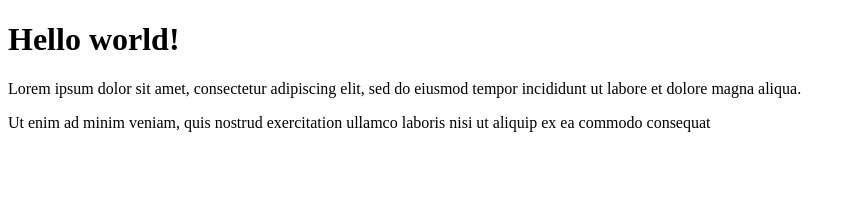
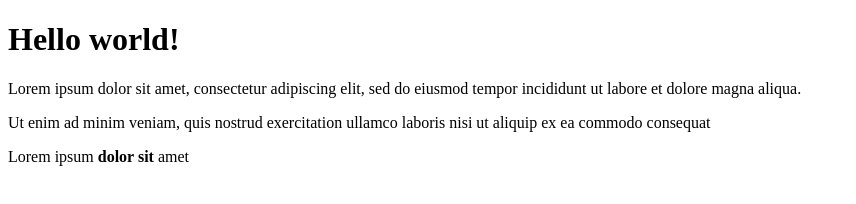
Before and after one commit to joaquintalice/git_test, a plain HTML site: page index.html in a window 1280 px wide. Shown: the whole page, without its empty margins (0-856 px from the left). Drawn offline with Linux system fonts and the light colour scheme.

Commit message:
retest commit

```diff
--- a/index.html
+++ b/index.html
@@ -8,11 +8,17 @@
 </head>
 
 <body>
+
     <h1>Hello world!</h1>
+
     <p>Lorem ipsum dolor sit amet, consectetur adipiscing elit, sed do eiusmod tempor
         incididunt ut labore et dolore magna aliqua.</p>
+
     <p>Ut enim ad minim veniam, quis nostrud exercitation ullamco laboris
         nisi ut aliquip ex ea commodo consequat</p>
+
+    <p>Lorem ipsum <strong>dolor sit</strong> amet</p>
+
 </body>
 
 </html>
```
